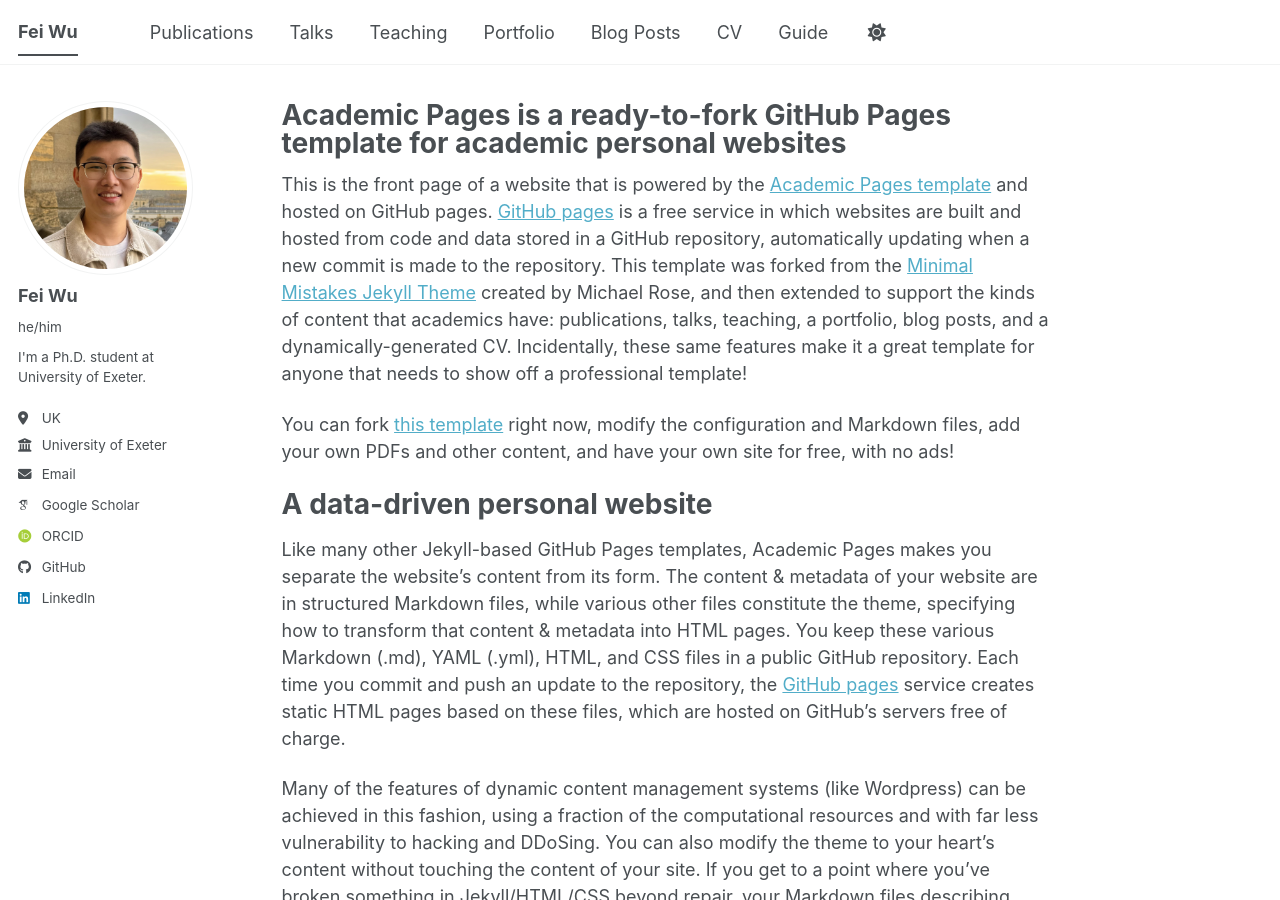
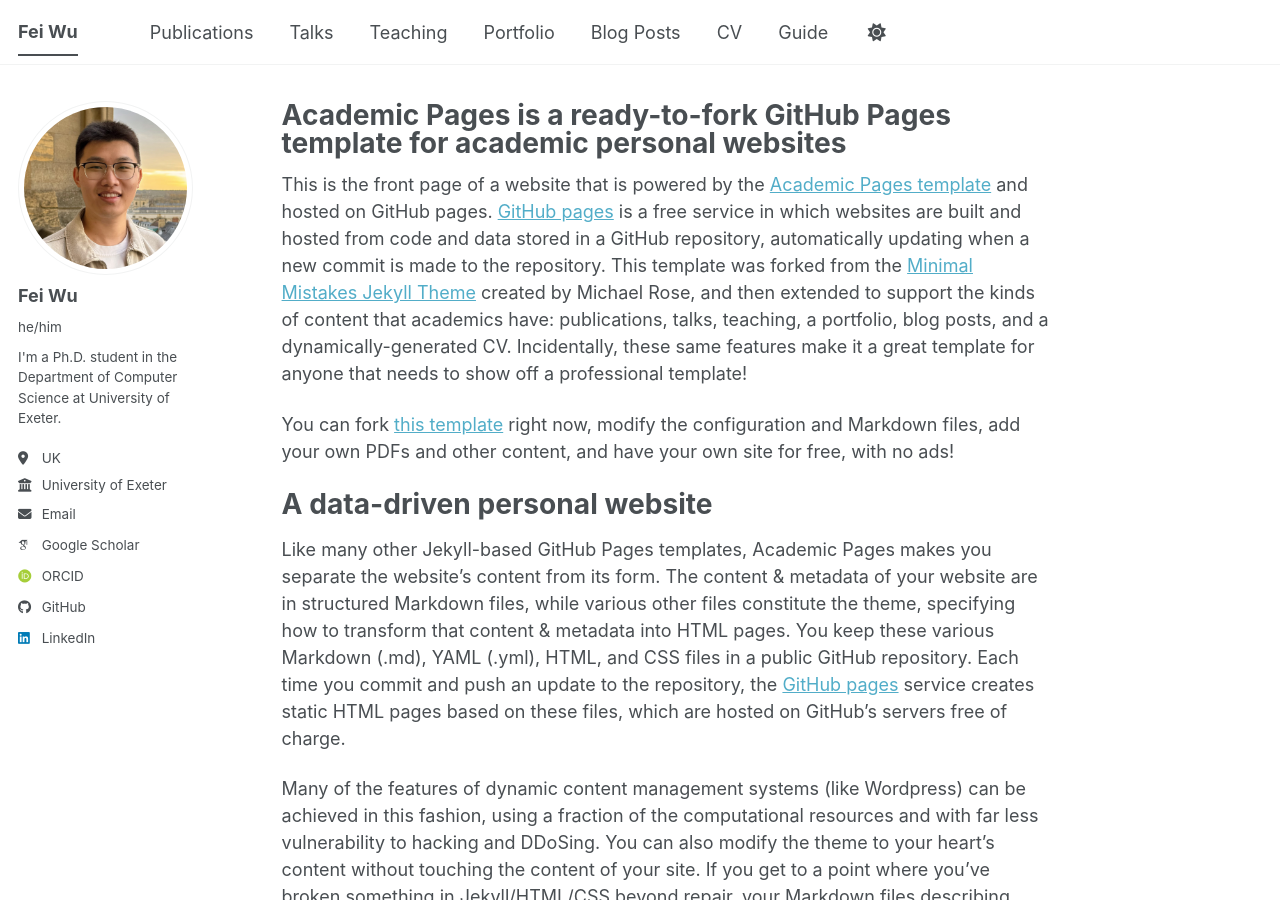
Before and after one commit to fei407/fei407.github.io, a Jekyll site: the page built from _pages/about.md, in a window 1280 px wide and 900 px high. Built offline with Jekyll 4.4.1, drawn with Linux system fonts in a browser that asks for light colours; some web fonts are replaced; a script bundle is joined from its source files by our own code; library files that are not in the unit come from our copies; some of the changed lines change nothing that is shown.

Commit message:
update info

```diff
--- a/_config.yml
+++ b/_config.yml
@@ -26,7 +26,7 @@
   avatar           : "portrait.jpg"
   name             : "Fei Wu"
   pronouns         : "he/him"
-  bio              : "I'm a Ph.D. student at University of Exeter."
+  bio              : "I'm a Ph.D. student in the Department of Computer Science at University of Exeter."
   location         : "UK"
   employer         : "University of Exeter"
   uri              : # URL
@@ -51,7 +51,7 @@
   bitbucket        : # Username - Update with your username on the site
   codepen          : # Username
   dribbble         : # Username
-  github           : "https://github.com/fei407"
+  github           : "fei407"
   kaggle           : # Username
   stackoverflow    : # User number or user number and name (i.e., use "1" or "1/jeff-atwood")
 
@@ -66,7 +66,7 @@
   keybase          : # Username
   instagram        : # Username
   lastfm           : # Username
-  linkedin         : "https://www.linkedin.com/in/fei-wu-b73b31354/"
+  linkedin         : "fei-wu-b73b31354"
   mastodon         : # URL
   medium           : # URL
   pinterest        : # Username
```
